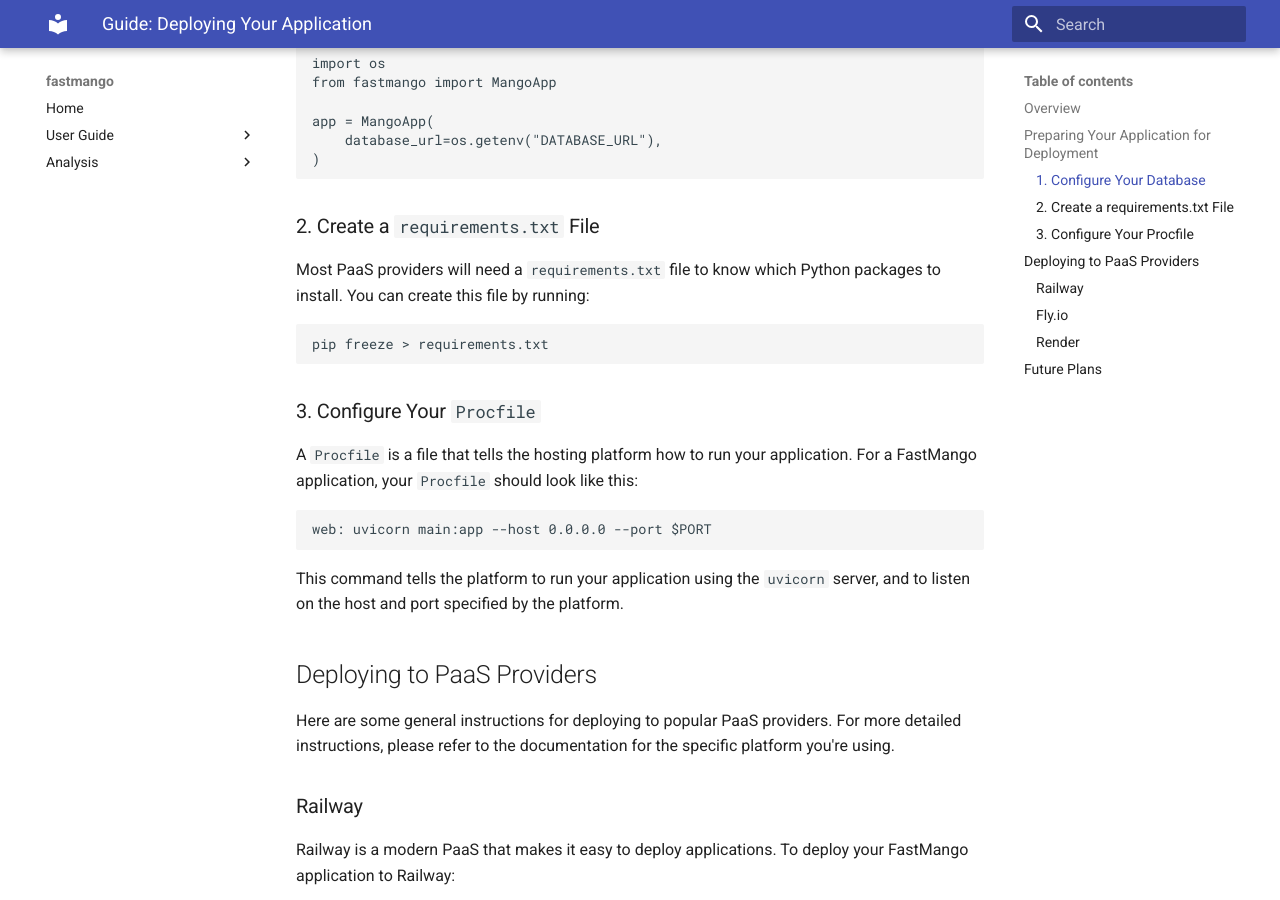
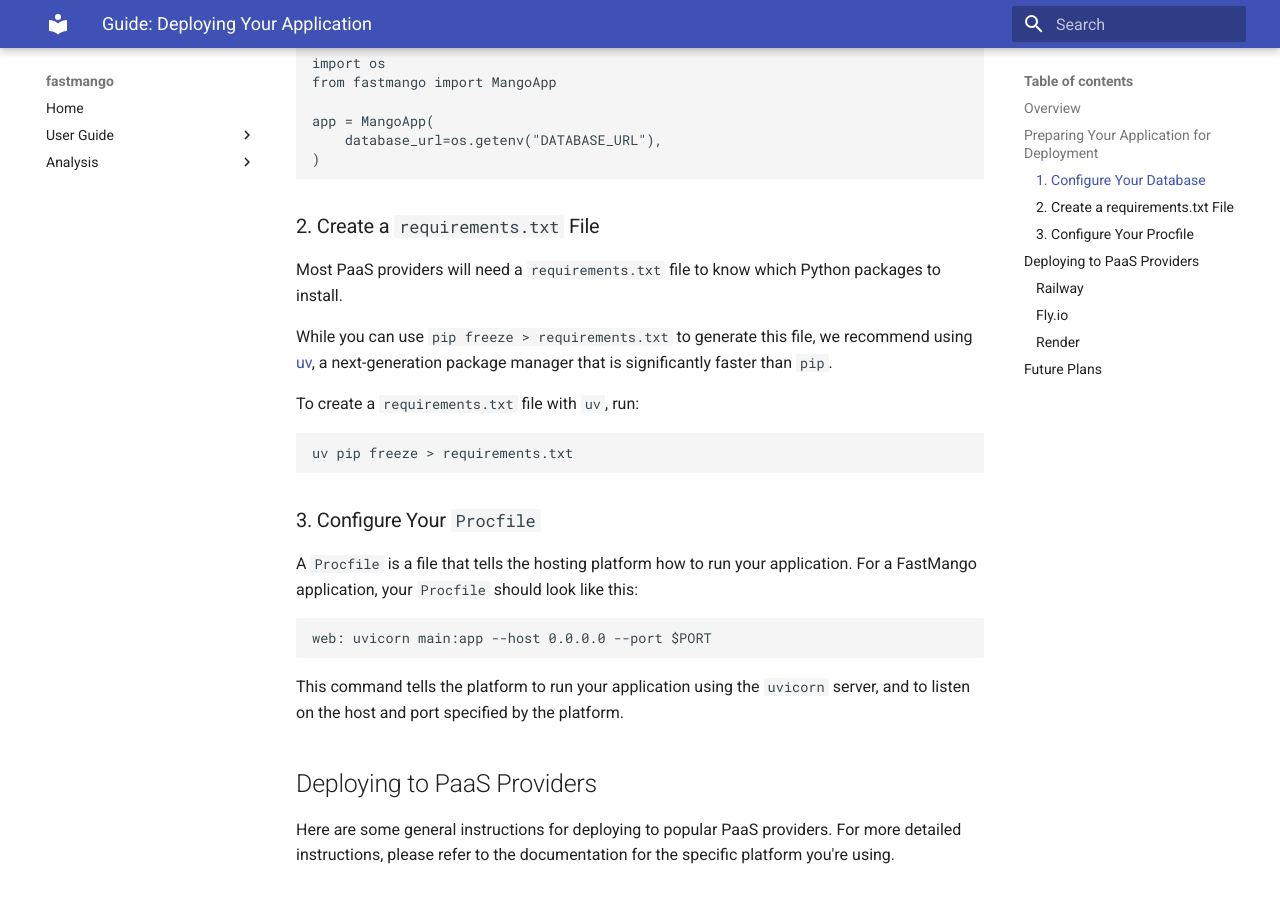
Before and after one commit to StatPan/fastmango, an MkDocs documentation site: the page built from docs/guides/deployment.md, in a window 1280 px wide and 900 px high, scrolled down 802 px. Built offline with MkDocs 1.6.1 and Material for MkDocs 9.7.7, drawn with Linux system fonts in a browser that asks for light colours.

Commit message:
docs: Update deployment guide to use uv
This commit updates the deployment guide to recommend using `uv` instead of `pip` for generating the `requirements.txt` file. This addresses the feedback from the pull request review.

````diff
--- a/docs/guides/deployment.md
+++ b/docs/guides/deployment.md
@@ -29,10 +29,14 @@ app = MangoApp(
 
 ### 2. Create a `requirements.txt` File
 
-Most PaaS providers will need a `requirements.txt` file to know which Python packages to install. You can create this file by running:
+Most PaaS providers will need a `requirements.txt` file to know which Python packages to install.
+
+While you can use `pip freeze > requirements.txt` to generate this file, we recommend using [uv](https://github.com/astral-sh/uv), a next-generation package manager that is significantly faster than `pip`.
+
+To create a `requirements.txt` file with `uv`, run:
 
 ```bash
-pip freeze > requirements.txt
+uv pip freeze > requirements.txt
 ```
 
 ### 3. Configure Your `Procfile`
````
